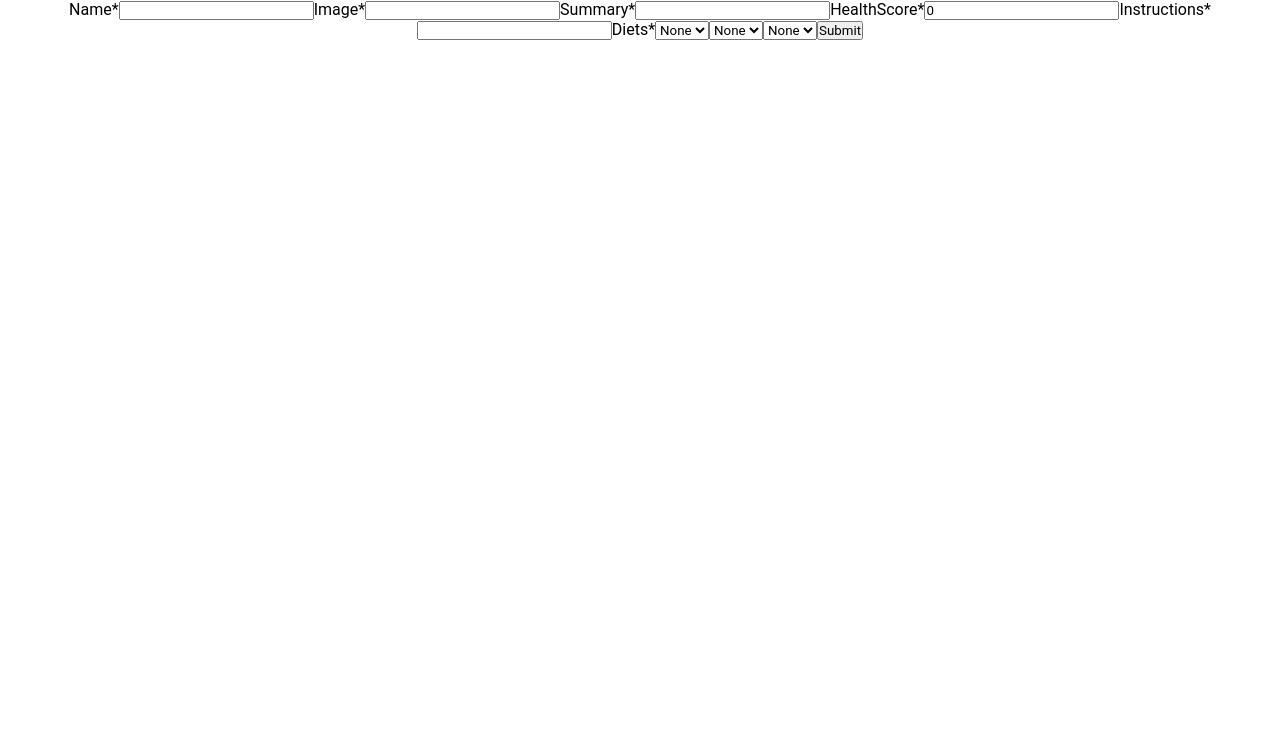
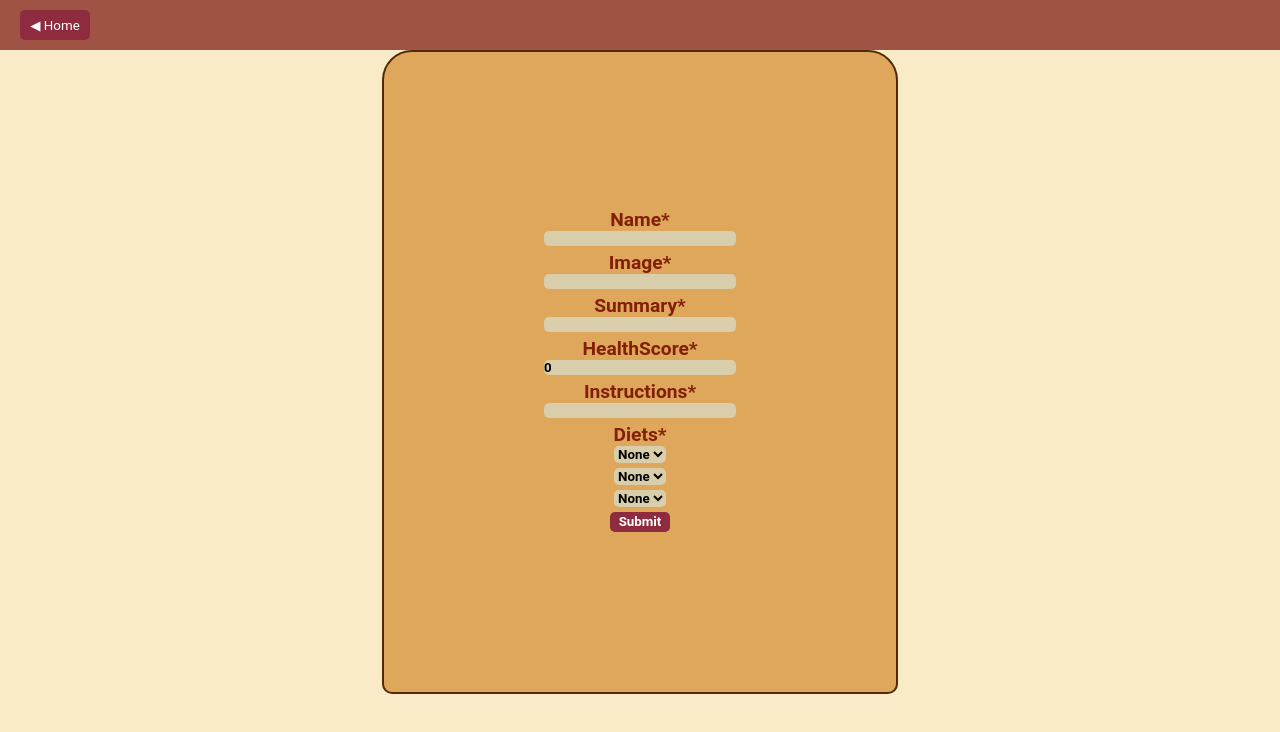
Before and after one commit to OscarRangelM/Food_Api, a React (Create React App) app in the folder client/: page /createRecipe in a window 1280 px wide. Shown: the top 732 px of the page. Built offline with nearby package versions, Linux system fonts and the light colour scheme.

Commit message:
styles form

```diff
--- a/client/src/components/CreateRecipe/Form.jsx
+++ b/client/src/components/CreateRecipe/Form.jsx
@@ -1,7 +1,7 @@
 import styles from './form.module.css';
 import React, { useState } from 'react';
 import { useDispatch, useSelector } from 'react-redux';
-// import { NavLink } from 'react-router-dom';
+import { NavLink } from 'react-router-dom';
 import { validate } from './validation.js';
 import { createRecipe } from '../../redux/actions/index.js';
 
@@ -60,34 +60,38 @@ export default function Form() {
 
     return (
         <div className={styles.divForm}>
-
+            <div className={styles.sectionBack} >
+                <NavLink to='../home' >
+                    <button className={styles.bttnBack} >◀ Home</button>
+                </NavLink>
+            </div>
             <form className={styles.formSection} onSubmit={handleSubmit} >
 
                 <label htmlFor="name">Name*</label>
-            <input type="text" className={styles.inputName} name="name" onChange={handleChange} value={inputs.name}/>
+                <input type="text" className={styles.inputName} name="name" onChange={handleChange} value={inputs.name} />
                 {errors.name && <p>{errors.name}</p>}
 
                 <label htmlFor="image">Image*</label>
-            <input type="text" className={styles.inputImage} name="image" onChange={handleChange} value={inputs.image}/>
+                <input type="text" className={styles.inputImage} name="image" onChange={handleChange} value={inputs.image} />
                 {errors.image && <p>{errors.image}</p>}
 
                 <label htmlFor="summary">Summary*</label>
-            <input type="text" className={styles.inputSummary} name="summary" onChange={handleChange} value={inputs.summary}/>
+                <input type="text" className={styles.inputSummary} name="summary" onChange={handleChange} value={inputs.summary} />
                 {errors.summary && <p>{errors.summary}</p>}
 
                 <label htmlFor="healthScore">HealthScore*</label>
-            <input type="number" className={styles.inputHealthScore} name="healthScore" onChange={handleChange} value={inputs.healthScore}/>
+                <input type="number" className={styles.inputHealthScore} name="healthScore" onChange={handleChange} value={inputs.healthScore} />
                 {errors.healthScore && <p>{errors.healthScore}</p>}
 
                 <label htmlFor="instructions">Instructions*</label>
-            <input type="text" className={styles.inputInstructions} name="instructions" onChange={handleChange} value={inputs.instructions}/>
+                <input type="text" className={styles.inputInstructions} name="instructions" onChange={handleChange} value={inputs.instructions} />
                 {errors.instructions && <p>{errors.instructions}</p>}
 
                 <label htmlFor="diets">Diets*</label>
                 <select type='select' placeholder='Diets' name="diets1" className={styles.inputDiets} onChange={handleChange} value={inputs.diets1}>
                     <option>None</option>
                     {state?.map(c => {
-                    return(
+                        return (
                             <option value={c.name} className={styles.optionDiet} key={c.id} >{c.name}</option>
                         )
                     })}
@@ -97,7 +101,7 @@ export default function Form() {
                 <select type='select' placeholder='Diets' name="diets2" className={styles.inputDiets} onChange={handleChange} value={inputs.diets2}>
                     <option>None</option>
                     {state?.map(c => {
-                    return(
+                        return (
                             <option value={c.name} className={styles.optionDiet} key={c.id} >{c.name}</option>
                         )
                     })}
@@ -107,7 +111,7 @@ export default function Form() {
                 <select type='select' placeholder='Diets' name="diets3" className={styles.inputDiets} onChange={handleChange} value={inputs.diets3}>
                     <option>None</option>
                     {state?.map(diet => {
-                    return(
+                        return (
                             <option value={diet.name} className={styles.optionDiet} key={diet.id} >{diet.name}</option>
                         )
                     })}
--- a/client/src/components/CreateRecipe/form.module.css
+++ b/client/src/components/CreateRecipe/form.module.css
@@ -1,4 +1,67 @@
+.divForm {
+    display: flex;
+    justify-content: flex-start;
+    align-items: center;
+    /* justify-content: center; */
+    min-height: 100vh;
+    width: 100vw;
+    background-color: #f9ebc7;
+    flex-direction: column;
+}
+
+.sectionBack {
+    width: 100%;
+    display: flex;
+    align-items: center;
+    justify-content: flex-start;
+    background-color: #9e5344;
+    height: 50px;
+}
+
+.bttnBack{
+    border: none;
+    border-radius: 5px;
+    width: 70px;
+    height: 30px;
+    margin-left: 20px;
+    background-color: #8e2b3f;
+    color: #ffff;
+}
+
+.formSection {
+    background-color: #dea75b;
+    border: 2px solid #532a08;
+    color: #821f06;
+    font-size: larger;
+    font-weight: bold;
+    border-radius: 30px 30px 10px 10px;
+    width: 40%;
+    height: 80vh;
+    display: flex;
+    flex-direction: column;
+    align-items: center;
+    justify-content: center;
+}
+
+.formSection>input,
+select {
+    margin-bottom: 5px;
+    border-radius: 5px;
+    border: none;
+    background-color: #d9ceac;
+    text-transform: capitalize;
+    font-weight: bold;
+}
+
 p {
     color: red;
     font-size: small;
 }
+
+.bttnSubmit {
+    height: 20px;
+    width: 60px;
+    /* padding: 5px; */
+    background: #8e2b3f !important;
+    color: #ffff;
+}
```
Lines whose indentation alone changed are shown as unchanged.
